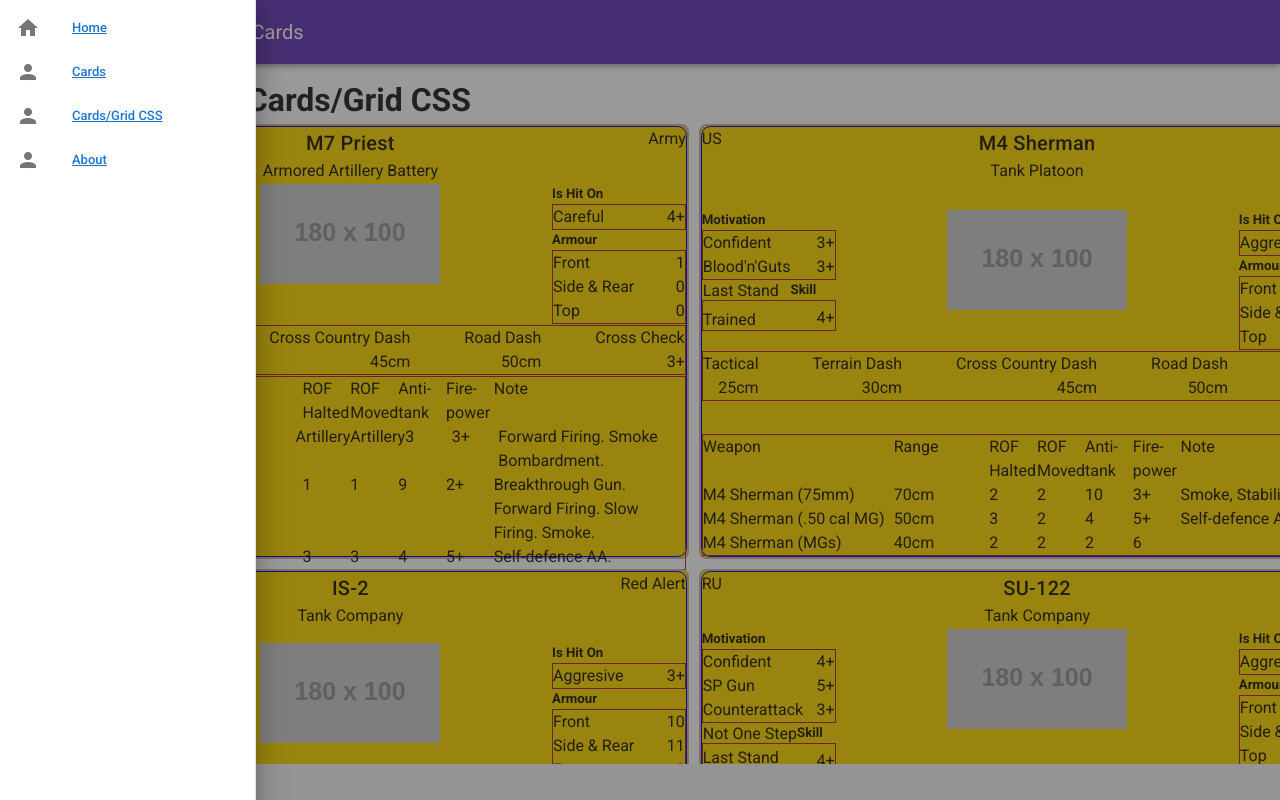
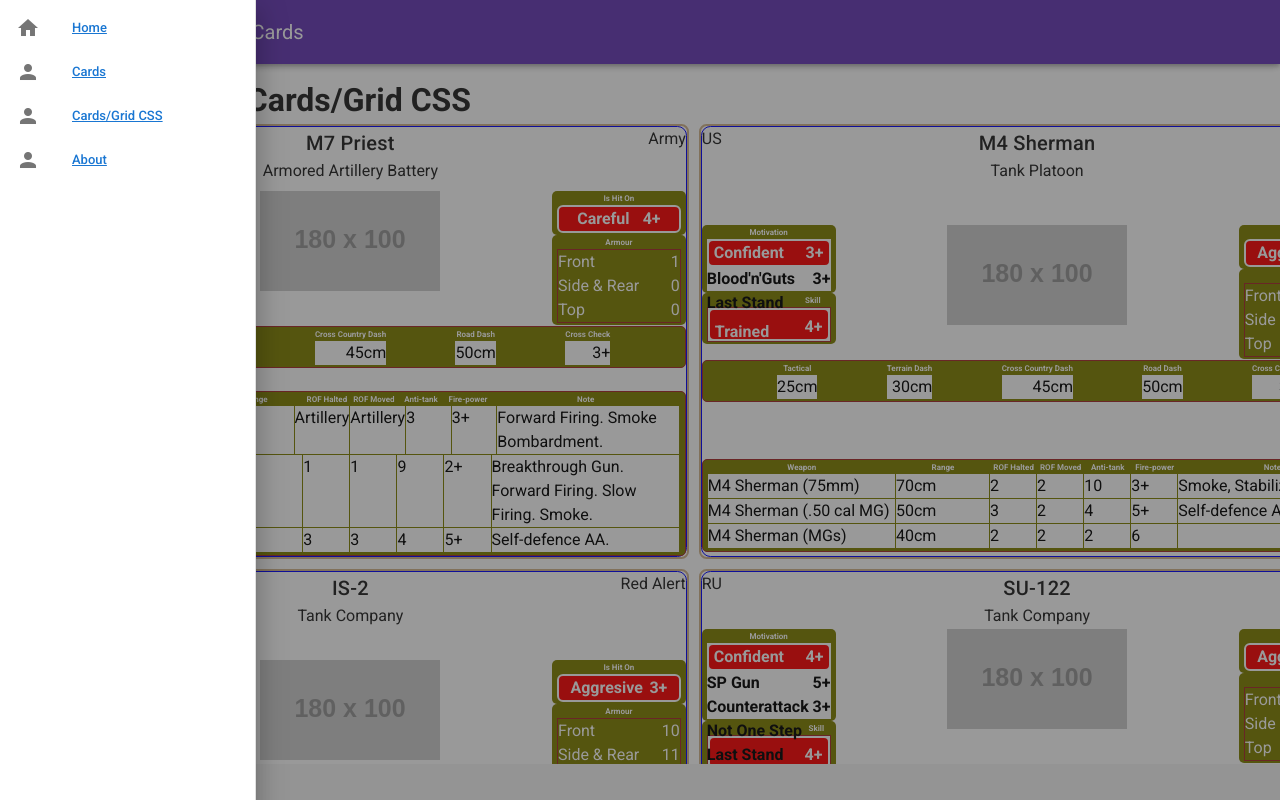
Before and after one commit to Aubacca/fow-cards, a Vue app: page /cards2 in a window 1280 px wide. Shown: the top 800 px of the page. Built offline with nearby package versions, Linux system fonts and the light colour scheme; data requests are answered from the project's data file.

Commit message:
Add some style and color to cards
* change some of the styles.
* add color to cards elements.

Fixes unit cards

```diff
--- a/src/components/card2/CardsContainer.vue
+++ b/src/components/card2/CardsContainer.vue
@@ -29,17 +29,40 @@
 };
 </script>
 
-<style scoped>
+<style>
 .card-container {
   display: grid;
   grid-template-columns: repeat(2, 1fr);
   grid-gap: 10px;
 }
 .fow-card {
-  background-color: gold;
   border: tan solid 2px;
   border-radius: 2mm;
   margin: auto;
   vertical-align: top;
 }
+.card-topic {
+  background: olive;
+  border-radius: 5px;
+  color: white;
+  padding: 2px 5px;
+}
+.card-topic h5 {
+  font-size: 8px;
+  text-align: center;
+}
+.card-topic-data {
+  background: white;
+  color: black;
+  font-size: 24px;
+}
+.card-topic-data-main {
+  background: red;
+  border: solid 2px white;
+  border-radius: 6px;
+  color: white;
+  font-size: 20pxpx;
+  font-weight: bold;
+  padding: 0 5px;
+}
 </style>
--- a/src/components/card2/components/CardArmourComponent.vue
+++ b/src/components/card2/components/CardArmourComponent.vue
@@ -1,5 +1,5 @@
 <template>
-  <div v-if="this.itemArmour">
+  <div v-if="this.itemArmour" class="card-topic">
     <h5>Armour</h5>
     <div class="item-container">
       <div>
--- a/src/components/card2/components/CardHitComponent.vue
+++ b/src/components/card2/components/CardHitComponent.vue
@@ -1,7 +1,7 @@
 <template>
-  <div>
+  <div class="card-topic">
     <h5>Is Hit On</h5>
-    <div class="item-container">
+    <div class="item-container card-topic-data-main">
       <div class="item-header">{{ this.itemHit.name }}</div>
       <div class="item-value">{{ this.itemHit.w6 }}</div>
     </div>
@@ -17,10 +17,9 @@
 
 <style scoped>
 .item-container {
-  border: brown solid 1px;
   display: flex;
   flex-direction: row;
-  justify-content: space-between;
+  justify-content: space-evenly;
 }
 .item-value {
   text-align: right;
--- a/src/components/card2/components/CardMotivationComponent.vue
+++ b/src/components/card2/components/CardMotivationComponent.vue
@@ -1,8 +1,8 @@
 <template>
-  <div>
+  <div class="card-topic">
     <h5>Motivation</h5>
-    <div class="item-container">
-      <div>
+    <div class="item-container card-topic-data">
+      <div class="card-topic-data-main">
         <div class="item-header">{{ this.itemMotivation.name }}</div>
         <div class="item-value">{{ this.itemMotivation.w6 }}</div>
       </div>
@@ -31,13 +31,17 @@
 </script>
 
 <style scoped>
-.item-container {
+/* .item-container {
   border: brown solid 1px;
-}
+} */
 .item-header {
   float: left;
+  font-size: 16px;
+  font-weight: bold;
 }
 .item-value {
   text-align: right;
+  font-size: 16px;
+  font-weight: bold;
 }
 </style>
--- a/src/components/card2/components/CardMovingComponent.vue
+++ b/src/components/card2/components/CardMovingComponent.vue
@@ -1,23 +1,23 @@
 <template>
-  <div class="move-container item-container">
+  <div class="move-container item-container card-topic">
     <div class="move-tactical">
-      <div class="move-header">Tactical</div>
+      <div class="move-header"><h5>Tactical</h5></div>
       <div class="move-value">{{ this.itemMoving.tactical }}</div>
     </div>
     <div class="move-terrain">
-      <div class="move-header">Terrain Dash</div>
+      <div class="move-header"><h5>Terrain Dash</h5></div>
       <div class="move-value">{{ this.itemMoving.terainDash }}</div>
     </div>
     <div class="move-country">
-      <div class="move-header">Cross Country Dash</div>
+      <div class="move-header"><h5>Cross Country Dash</h5></div>
       <div class="move-value">{{ this.itemMoving.crossCountryDash }}</div>
     </div>
     <div class="move-road">
-      <div class="move-header">Road Dash</div>
+      <div class="move-header"><h5>Road Dash</h5></div>
       <div class="move-value">{{ this.itemMoving.roadDash }}</div>
     </div>
     <div class="move-cross-check">
-      <div class="move-header">Cross Check</div>
+      <div class="move-header"><h5>Cross Check</h5></div>
       <div class="move-value">{{ this.itemMoving.cross }}</div>
     </div>
   </div>
@@ -36,9 +36,11 @@
 }
 .move-container {
   display: flex;
-  justify-content: space-between;
+  justify-content: space-evenly;
 }
 .move-value {
   text-align: right;
+  background: white;
+  color: black;
 }
 </style>
--- a/src/components/card2/components/CardSaveComponent.vue
+++ b/src/components/card2/components/CardSaveComponent.vue
@@ -1,5 +1,5 @@
 <template>
-  <div v-if="this.itemSaves">
+  <div v-if="this.itemSaves" class="card-topic">
     <h5>Save</h5>
     <div
       class="item-container"
--- a/src/components/card2/components/CardSkillComponent.vue
+++ b/src/components/card2/components/CardSkillComponent.vue
@@ -1,9 +1,11 @@
 <template>
-  <div>
+  <div class="card-topic">
     <h5>Skill</h5>
-    <div class="item-container">
-      <div class="item-header">{{ this.itemSkill.name }}</div>
-      <div class="item-value">{{ this.itemSkill.w6 }}</div>
+    <div class="item-container card-topic-data">
+      <div class="card-topic-data-main">
+        <div class="item-header">{{ this.itemSkill.name }}</div>
+        <div class="item-value">{{ this.itemSkill.w6 }}</div>
+      </div>
       <div
         class="skill"
         v-for="(skill, index) in this.itemSkill.skill"
@@ -35,9 +37,13 @@
 .item-header {
   float: left;
   margin-top: 5px;
+  font-size: 16px;
+  font-weight: bold;
 }
 .item-value {
   text-align: right;
   margin-top: 5px;
+  font-size: 16px;
+  font-weight: bold;
 }
 </style>
--- a/src/components/card2/components/CardWeaponComponent.vue
+++ b/src/components/card2/components/CardWeaponComponent.vue
@@ -1,26 +1,34 @@
 <template>
-  <div class="item-container">
+  <div class="item-container card-topic">
     <div class="weapon-container">
-      <div class="weapon-desc">Weapon</div>
-      <div class="weapon-range">Range</div>
-      <div class="weapon-rof-halted">ROF Halted</div>
-      <div class="weapon-rof-moved">ROF Moved</div>
-      <div class="weapon-rof-antitank">Anti-tank</div>
-      <div class="weapon-rof-firepower">Fire-power</div>
-      <div class="weapon-rof-note">Note</div>
+      <div class="weapon-desc"><h5>Weapon</h5></div>
+      <div class="weapon-range"><h5>Range</h5></div>
+      <div class="weapon-rof-halted"><h5>ROF Halted</h5></div>
+      <div class="weapon-rof-moved"><h5>ROF Moved</h5></div>
+      <div class="weapon-rof-antitank"><h5>Anti-tank</h5></div>
+      <div class="weapon-rof-firepower"><h5>Fire-power</h5></div>
+      <div class="weapon-rof-note"><h5>Note</h5></div>
     </div>
     <div
       class="weapon-container"
       v-for="(itemWeapon, index) in this.itemWeapons"
       :key="index"
     >
-      <div class="weapon-desc">{{ itemWeapon.weapon }}</div>
-      <div class="weapon-range">{{ itemWeapon.range }}</div>
-      <div class="weapon-rof-halted">{{ itemWeapon.rofHalted }}</div>
-      <div class="weapon-rof-moved">{{ itemWeapon.rofMoving }}</div>
-      <div class="weapon-rof-antitank">{{ itemWeapon.antiTank }}</div>
-      <div class="weapon-rof-firepower">{{ itemWeapon.firePower }}</div>
-      <div class="weapon-rof-note">{{ itemWeapon.note }}</div>
+      <div class="weapon-desc weapon-value">{{ itemWeapon.weapon }}</div>
+      <div class="weapon-range weapon-value">{{ itemWeapon.range }}</div>
+      <div class="weapon-rof-halted weapon-value">
+        {{ itemWeapon.rofHalted }}
+      </div>
+      <div class="weapon-rof-moved weapon-value">
+        {{ itemWeapon.rofMoving }}
+      </div>
+      <div class="weapon-rof-antitank weapon-value">
+        {{ itemWeapon.antiTank }}
+      </div>
+      <div class="weapon-rof-firepower weapon-value">
+        {{ itemWeapon.firePower }}
+      </div>
+      <div class="weapon-rof-note weapon-value">{{ itemWeapon.note }}</div>
     </div>
   </div>
 </template>
@@ -62,4 +70,10 @@
 .weapon-rof-note {
   grid-area: weapon-rof-note;
 }
+.weapon-value {
+  background: white;
+  color: black;
+  border-bottom: solid 0.5px olive;
+  border-right: solid 1.5px olive;
+}
 </style>
```
